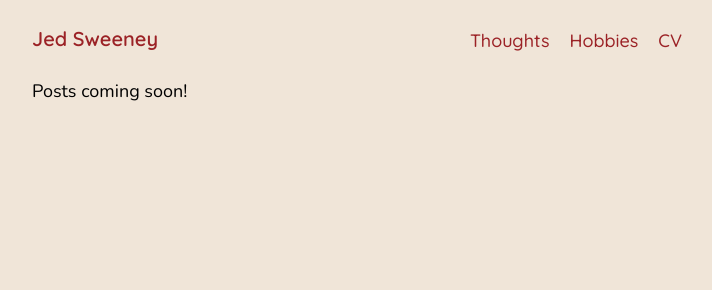
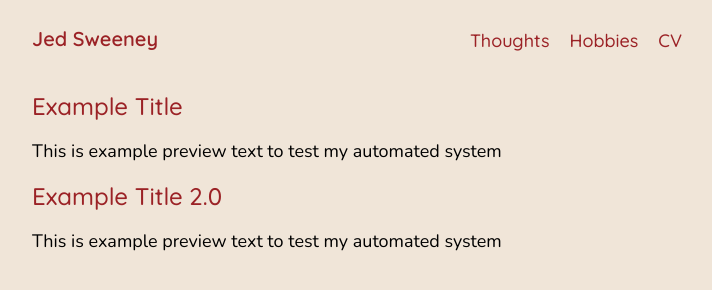
Before and after one commit to sweeney-j/personal-site, a plain HTML site: page notes.html in a window 1280 px wide. Shown: the whole page, without its empty margins (283-995 px from the left). Drawn offline with nearby package versions, Linux system fonts and the light colour scheme.

Commit message:
fix: dynamic blog injection fix (still need to fix async json fetch)

```diff
--- a/notes.css
+++ b/notes.css
@@ -1,6 +1,11 @@
 #posts {
     opacity: 0;
     animation: fadeIn 2s forwards;
+    margin-top: 30px;
+}
+
+.blog-heading {
+  font-size: 24px;
 }
 
 @keyframes fadeIn {
--- a/notes.html
+++ b/notes.html
@@ -7,7 +7,6 @@
     <link href="https://fonts.googleapis.com/css2?family=Nunito:wght@300;400;600&family=Quicksand:wght@500;600&display=swap" rel="stylesheet">
     <link href="home.css" rel="stylesheet">
     <link href="notes.css" rel="stylesheet">
-    <script src="notes.js"></script>
 </head>
 <body>
     <div class="content">
@@ -19,14 +18,8 @@
                 <a class="nav-links" href="assets/resume.pdf" target="_blank"><h2>CV</h2></a>
             </nav>
         </header>
-
-        <div id="posts">
-
-
-            <p>Posts coming soon!</p>
-
-        </div>
-
+        <div id="posts"></div>
     </div>
+    <script src="notes.js"></script>
 </body>
 </html>
--- a/notes.js
+++ b/notes.js
@@ -1,11 +1,18 @@
-var notesJson = fetch('notes.json').then(res => res.json());
+// var notesJson = fetch('notes.json').then(res => res.json());
 
-console.log(notesJson);
+var notesJson = '{"posts": [ { "title": "Example Title", "description": "This is example preview text to test my automated system", "date":"27.07.2025" }, { "title": "Example Title 2.0", "description": "This is example preview text to test my automated system", "date":"27.07.2025" } ] }'
 
-const postList = document.querySelector("#posts");
+var test = JSON.parse(notesJson);
 
-notesJson.posts.forEach(post => {
-    postList.innerHTML += '<div class="blog-post"></div>';
+const postList = document.getElementById("posts");
+
+var uniqueId = 0;
+test.posts.forEach(post => {
+    var blogClassName = `<div class="blog-${uniqueId}"></div>`;
+    postList.innerHTML += blogClassName;
+    var currentBlog = document.getElementsByClassName(`blog-${uniqueId}`);
+    var blogTitle = `<h2 class="blog-heading">${post.title}</h2>`;
+    var blogAbout = `<p class="blog-about">${post.description}</p>`;
+    currentBlog[0].innerHTML = blogTitle + blogAbout;
+    uniqueId += 1;
 });
-
-console.log(postList);
```
